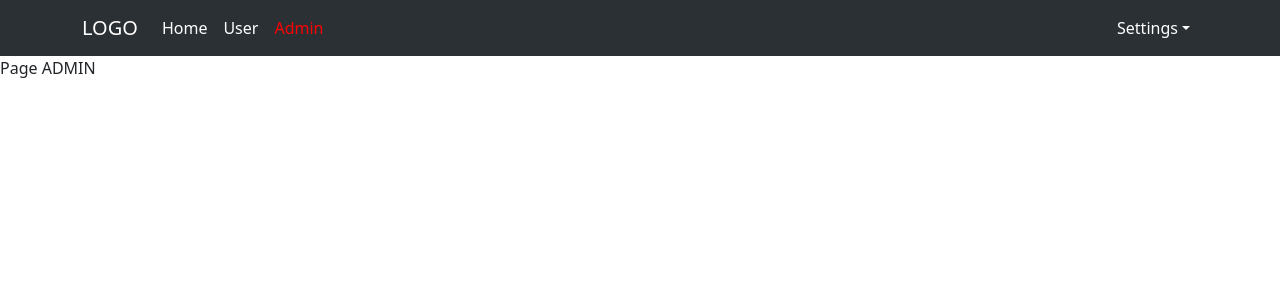
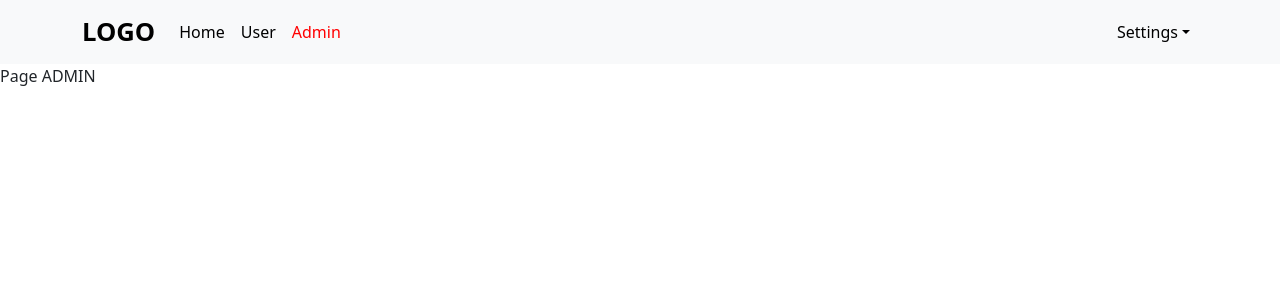
Before and after one commit to PhietNguyen21/Create-react-app, a React (Create React App) app: page /admin in a window 1280 px wide. Shown: the top 300 px of the page. Built offline with nearby package versions, Linux system fonts and the light colour scheme.

Commit message:
video 52 Design Homepage

```diff
--- a/src/App.scss
+++ b/src/App.scss
@@ -1,3 +1,7 @@
+html {
+  width: 100vw;
+}
+
 body {
   margin: 0;
   padding: 0;
@@ -8,13 +12,31 @@ body {
 }
 
 .app-container {
+  width: 100%;
+
   .header-container {
     .navbar-nav {
       .nav-link {
+        color: black;
         &.active {
           color: red !important;
         }
       }
     }
   }
+
+  .main-container {
+    .app-content {
+      .homepage-container {
+        height: 100%;
+        video {
+          position: fixed;
+          width: 100%;
+          top: 50%;
+          left: 50%;
+          transform: translate(-50%, -50%);
+        }
+      }
+    }
+  }
 }
--- a/src/components/Header/header.js
+++ b/src/components/Header/header.js
@@ -8,12 +8,7 @@ import { NavLink } from "react-router-dom";
 
 const Header = () => {
   return (
-    <Navbar
-      expand="lg"
-      bg="dark"
-      data-bs-theme="dark"
-      className="bg-body-tertiary nav"
-    >
+    <Navbar expand="lg" className="bg-body-tertiary nav">
       <Container>
         <NavLink id="logo" to="/" className="navbar-brand">
           LOGO
--- a/src/components/Header/header.scss
+++ b/src/components/Header/header.scss
@@ -1,6 +1,11 @@
-.nav-link {
-    color: white !important;
+#logo {
+    color: black;
+    font-weight: bold;
+    font-size: 1.6rem;
 }
-#logo {
-    color: white;
+
+.nav {
+    background-color: transparent;
+    color: black;
+    z-index: 2;
 }
--- a/src/components/Home/Homepage.js
+++ b/src/components/Home/Homepage.js
@@ -1,5 +1,13 @@
+import videoHomePage from "../../assets/video-homepage.mp4";
+
 const Homepage = (props) => {
-  return <div>Home page</div>;
+  return (
+    <div className="homepage-container">
+      <video autoPlay loop>
+        <source src={videoHomePage} type="video/mp4" />
+      </video>
+    </div>
+  );
 };
 
 export default Homepage;
```
Also changed, not shown: 1 other file (tests, documents, lock files or other folders).
